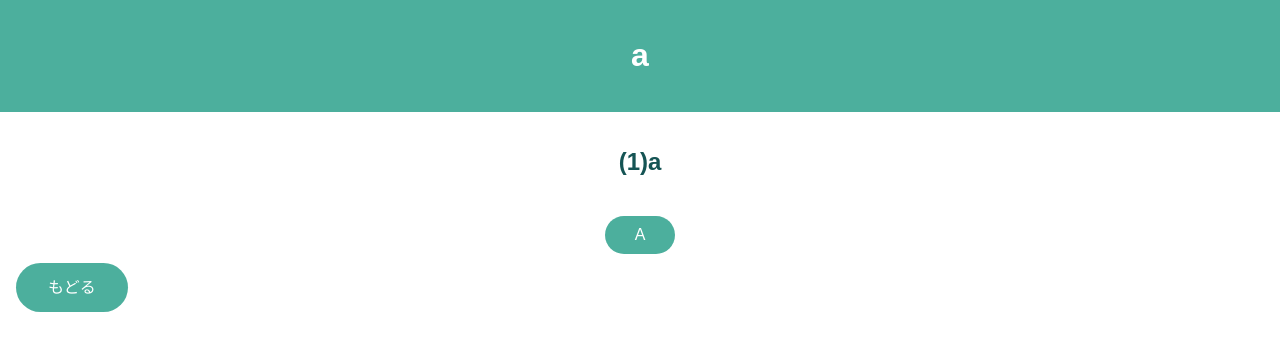
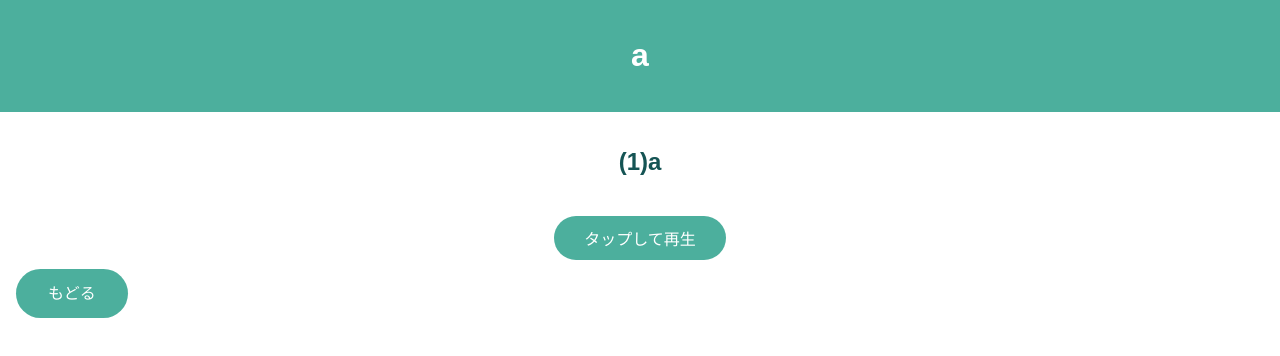
Before and after one commit to masat410/music, a website: page page/a.html in a window 1280 px wide. Drawn offline with Linux system fonts and the light colour scheme.

Commit message:
Update a.html

```diff
--- a/page/a.html
+++ b/page/a.html
@@ -16,7 +16,7 @@
     <div class="section1">
         <h2>(1)a</h2>
         <div style="display:flex;justify-content:space-around;">
-            <div class="sound" onClick="(new Audio('22.mp3')).play()"><span>A</span></div>
+            <div class="sound" onClick="(new Audio('22.mp3')).play()"><span>タップして再生</span></div>
         </div>
     </div>
     <a href="../index.html" class="btn btn-flat"><span>もどる</span></a>
```
